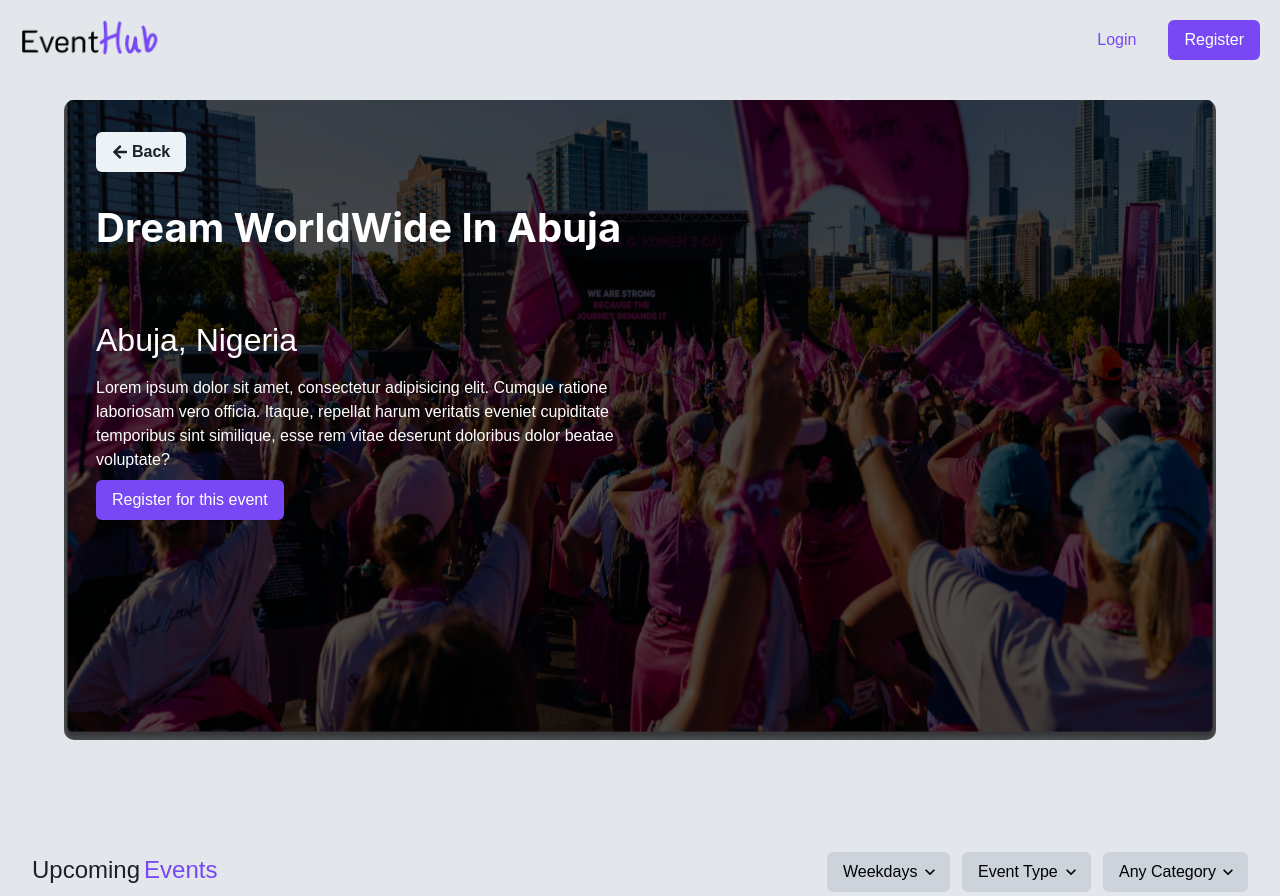
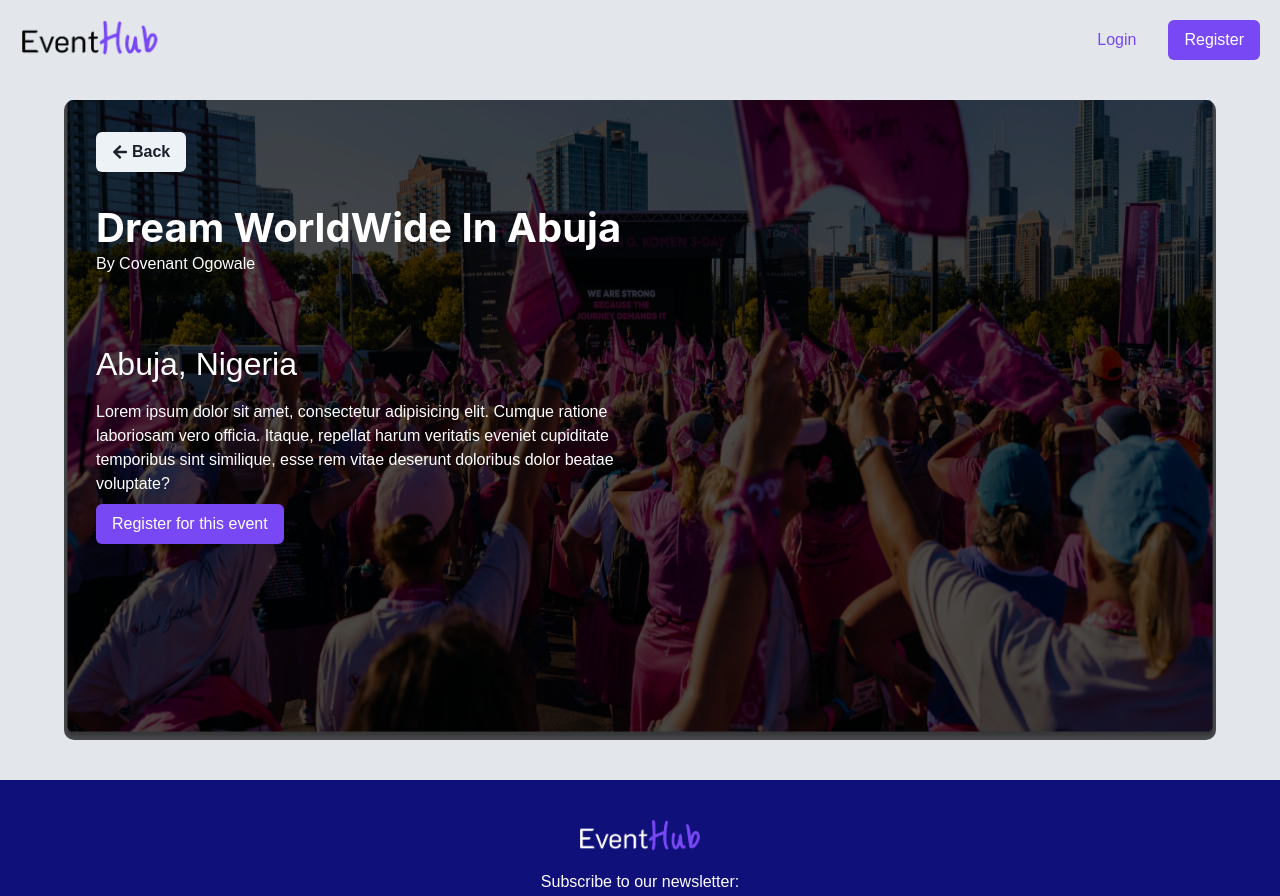
Before and after one commit to ogcovenant/EventHub, a React (Vite) app: page /event in a window 1280 px wide. Shown: the top 896 px of the page. Built offline with nearby package versions, Linux system fonts and the light colour scheme; a web font is replaced by a local one.

Commit message:
finished the event page

```diff
--- a/src/pages/Event.jsx
+++ b/src/pages/Event.jsx
@@ -2,7 +2,6 @@ import { Box, Image, Button, Heading, Flex, Text } from "@chakra-ui/react"
 import eventHero from "../assets/eventHero.png"
 import { Link } from "react-router-dom"
 import { FaArrowLeft } from "react-icons/fa";
-import EventDisplay from "../components/EventDisplay"
 
 const Event = () => {
   return (
@@ -17,6 +16,7 @@ const Event = () => {
               </Box>
               <Box>
                 <Heading fontSize={40} mt={8} color={"white"}>Dream WorldWide In Abuja</Heading>
+                <Text color={"white"}>By Covenant Ogowale</Text>
               </Box>
               <Box color={"white"} mt={16}>
                 <Text fontSize={32}>Abuja, Nigeria</Text>
@@ -29,7 +29,6 @@ const Event = () => {
           </Box>
         </Box>
       </Box>
-      <EventDisplay/>
     </>
   )
 }
```
